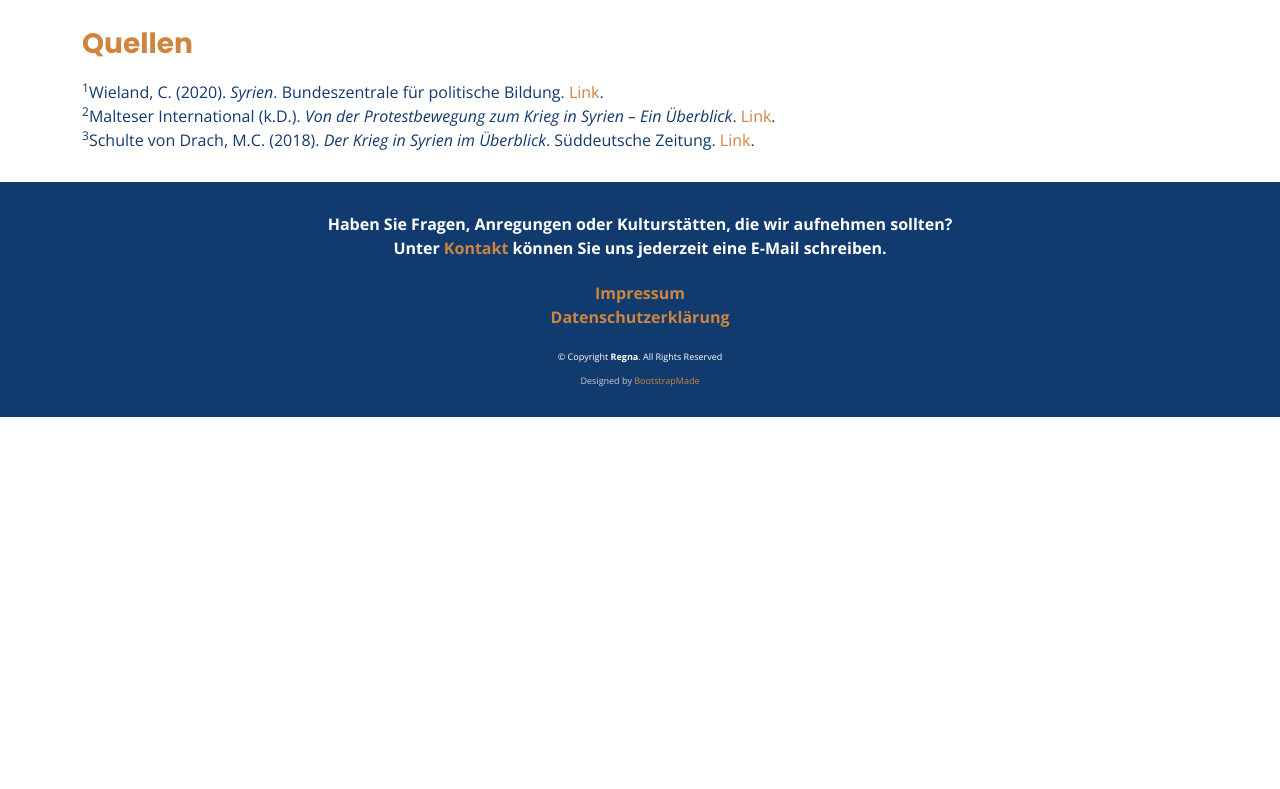
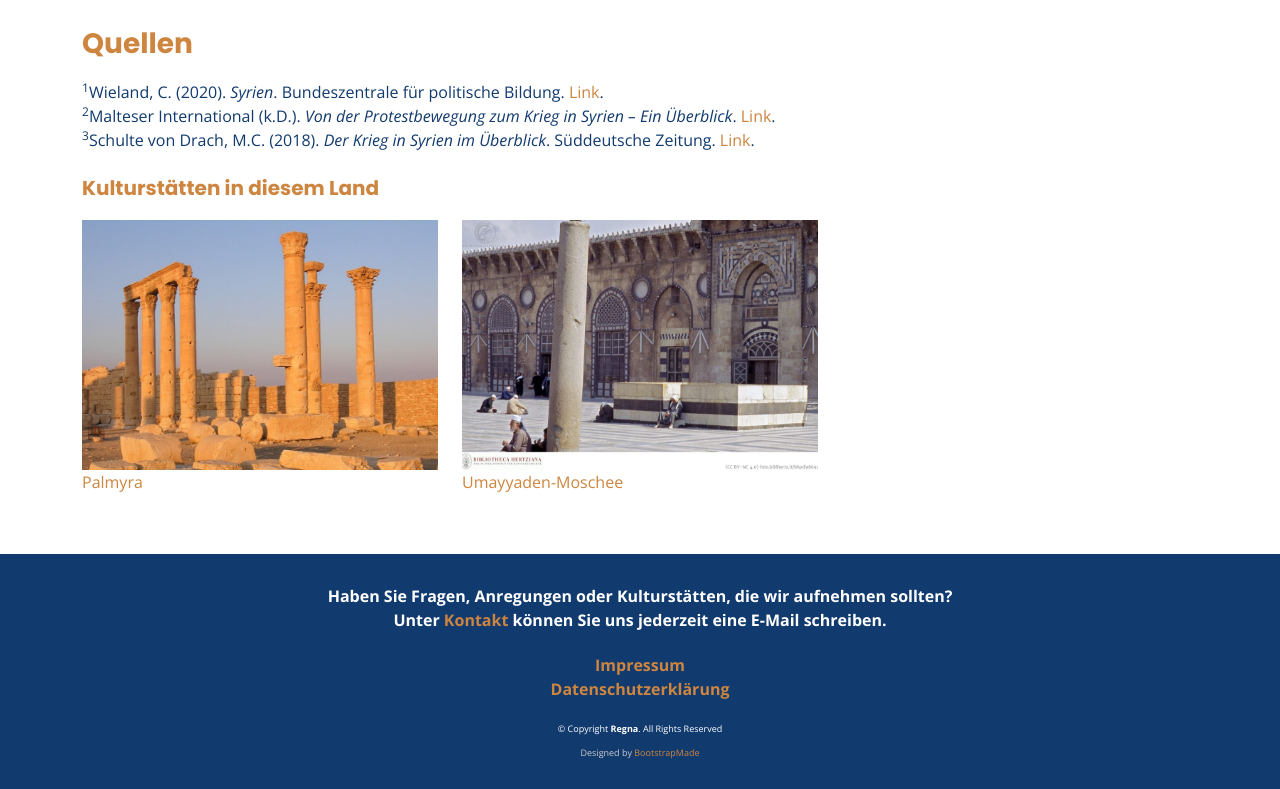
Before and after one commit to zerstoertes-kulturgut/zerstoertes-kulturgut.github.io, a plain HTML site: page KulturstättenNachLändern/Syrien/Syrien.html in a window 1280 px wide. Shown: the part 1439-2228 px from the top of the page. Before the commit the page ends 1856 px from the top, so only its background shows below. Drawn offline with Linux system fonts and the light colour scheme; files whose address does not match are found by name.

Commit message:
Update Syrien.html

```diff
--- a/KulturstättenNachLändern/Syrien/Syrien.html
+++ b/KulturstättenNachLändern/Syrien/Syrien.html
@@ -216,17 +216,44 @@
               href="https://www.malteser-international.org/de/hilfe-weltweit/naher-osten/syrien/der-buergerkrieg-in-syrien-ein-ueberblick.html">
               Link</a>.<br>
             <sup>3</sup>Schulte von Drach, M.C. (2018). <i>Der Krieg in Syrien im Überblick</i>. Süddeutsche Zeitung. <a
-              href="https://www.sueddeutsche.de/politik/syrien-krieg-chronologie-ueberblick-1.2652348"> Link</a>.<br>
+              href="https://www.sueddeutsche.de/politik/syrien-krieg-chronologie-ueberblick-1.2652348"> Link</a>.<br><br>
 
-
+              <div class="Album">
+                <h5>Kulturstätten in diesem Land</h5>
+                <div class="row">
+                  <div class="col-md-4">
+                    <div class="thumbnail">
+                      <a href="https://zerstoertes-kulturgut.github.io/Kulturst%C3%A4ttenNachL%C3%A4ndern/Syrien/Palmyra.html">
+                        <img src="../../assets/img/BilderKulturstätten/Palmyra_1_Unesco_CC-SA.jpg" alt="Bild 1 Palmyra">
+                        <div class="caption">
+                          <p>Palmyra</p>
+                        </div>
+                      </a>
+                    </div>
+                  </div>
+                  <div class="col-md-4">
+                    <div class="thumbnail">
+                      <a href="https://zerstoertes-kulturgut.github.io/Kulturst%C3%A4ttenNachL%C3%A4ndern/Syrien/Umayyaden-Moschee.html">
+                        <img src="../../assets/img/BilderKulturstätten/Umayyaden_2_BibliothecaHertziana_CC-BY-NC.jpg" alt="Bild 2 Umayyaden Moschee">
+                        <div class="caption">
+                          <p>Umayyaden-Moschee</p>
+                        </div>
+                      </a>
+                    </div>
+                  </div>
+                </div>
+              </div>
           </div>
 
         </div>
 
       </div>
-    </section><!-- End Portfolio Details Section -->
+    </section>
 
-  </main><!-- End #main -->
+    <!-- End Portfolio Details Section -->
+
+  </main>
+  <!-- End #main -->
 
   <!-- ======= Footer ======= -->
   <footer id="footer">
```
